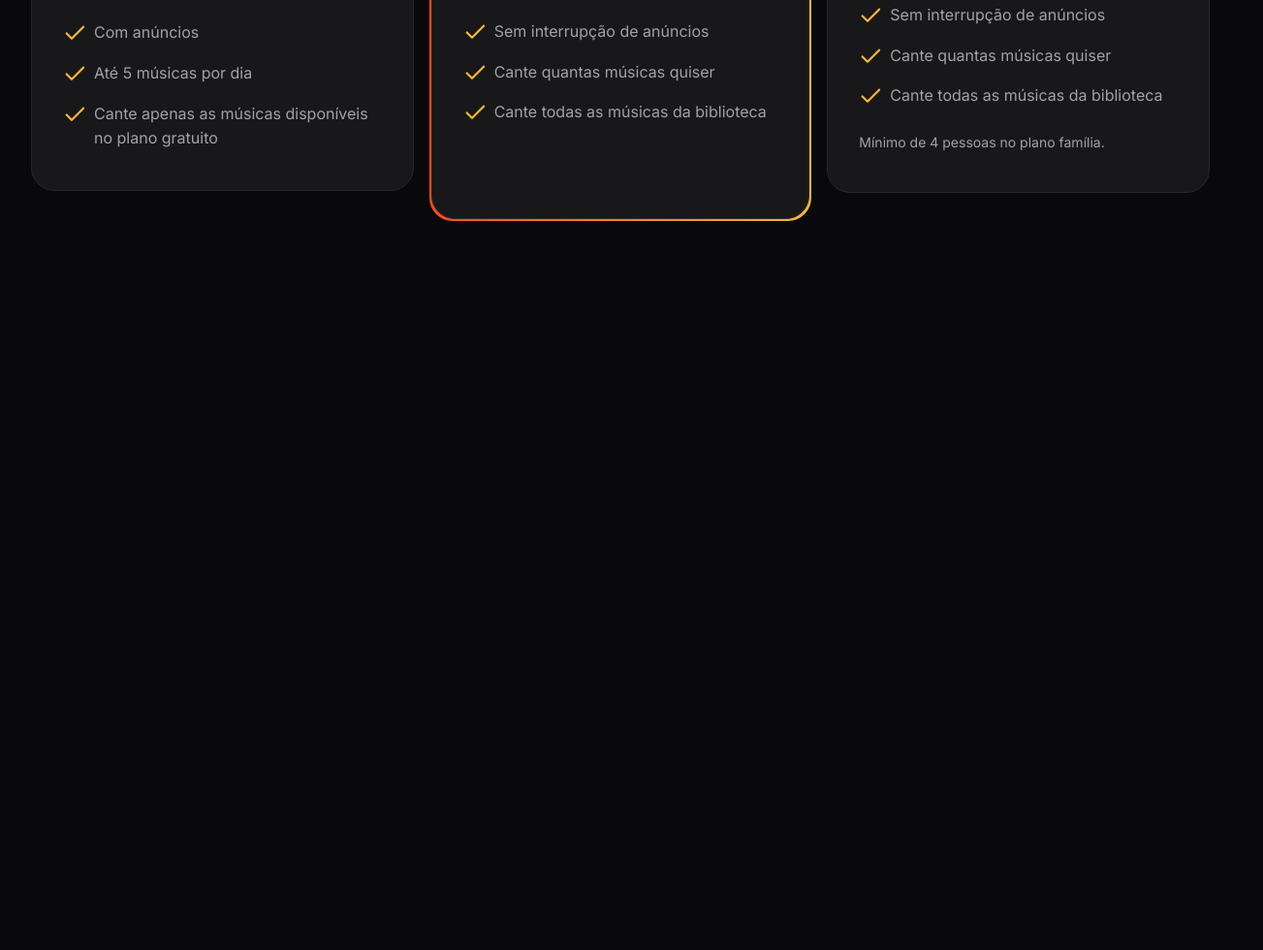
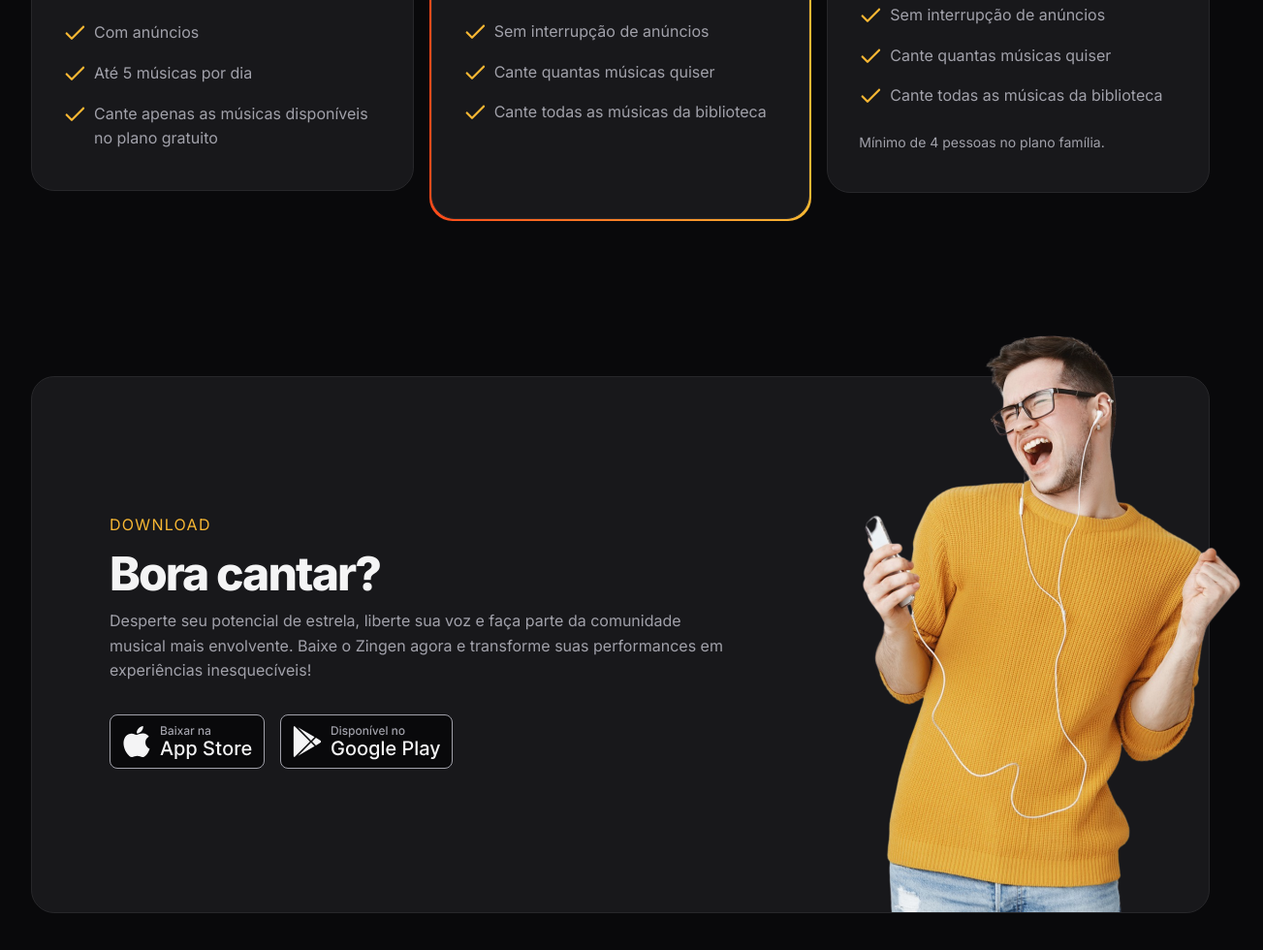
Before and after one commit to codetodestroy/projeto-zingen, a plain HTML site: page index.html in a window 1280 px wide. Shown: the part 3179-4159 px from the top of the page at 97% size, 1303 px wide, since content can reach past the window. Before the commit the page ends 3487 px from the top, so only its background shows below. Drawn offline with Linux system fonts and the light colour scheme.

Commit message:
Section download

```diff
--- a/index.html
+++ b/index.html
@@ -171,6 +171,34 @@
 			</div>
 		</div>
 	</section>
+
+	<section id="download">
+		<div class="container padding-y-xl">
+			<div class="card padding-x-lg even-columns items-center">
+				<div>
+					<header>
+						<strong>Download</strong>
+						<h2>Bora cantar?</h2>
+					</header>
+					<p>
+						Desperte seu potencial de estrela, liberte sua voz e faça parte da comunidade musical mais
+						envolvente. Baixe o Zingen agora e transforme suas performances em experiências inesquecíveis!
+					</p>
+
+					<div class="buttons flex gap-1">
+						<a href="#">
+							<img src="assets/button-appstore.svg" alt="Baixar da Apple Store">
+						</a>
+						<a href="#">
+							<img src="assets/button-playstore.svg" alt="Baixar da Play Store">
+						</a>
+					</div>
+				</div>
+				<img src="assets/rapaz-ouvindo-musica-com-fones-de-ouvido-e-cantando-no-aplicativo-de-karaoke-removebg 1.png"
+					alt="">
+			</div>
+		</div>
+	</section>
 </body>
 
 </html>
--- /dev/null
+++ b/styles/download.css
@@ -0,0 +1,32 @@
+#download {
+    & .card {
+        padding: 3rem 1.5rem 15rem;
+        position: relative;
+
+        & > img {
+            width: 14.5rem;
+            position: absolute;
+            bottom: 0;
+            right: -3.5rem;
+        }
+    }
+
+    & .buttons {
+        flex-wrap: wrap;
+        margin-top: 2rem;
+    }
+
+    @media (width >= 80em) {
+        .card {
+            padding: 8.75rem 5rem;
+
+            & > div:nth-child(1) {
+                max-width: 40rem;
+            }
+
+            & > img {
+                width: 29.125rem;
+            }
+        }
+    }
+}
--- a/styles/global.css
+++ b/styles/global.css
@@ -48,6 +48,8 @@ html {
     font-size: var(--font-size-base);
     line-height: 1.6;
     color: var(--text-color-primary);
+
+    overflow-x: hidden;
 }
 
 body {
--- a/styles/index.css
+++ b/styles/index.css
@@ -9,3 +9,4 @@
 @import url(cards.css);
 @import url(features.css) (width >= 80em);
 @import url(pricing.css);
+@import url(download.css);
```
Also changed, not shown: assets/button-appstore.svg (added), assets/button-playstore.svg (added).
